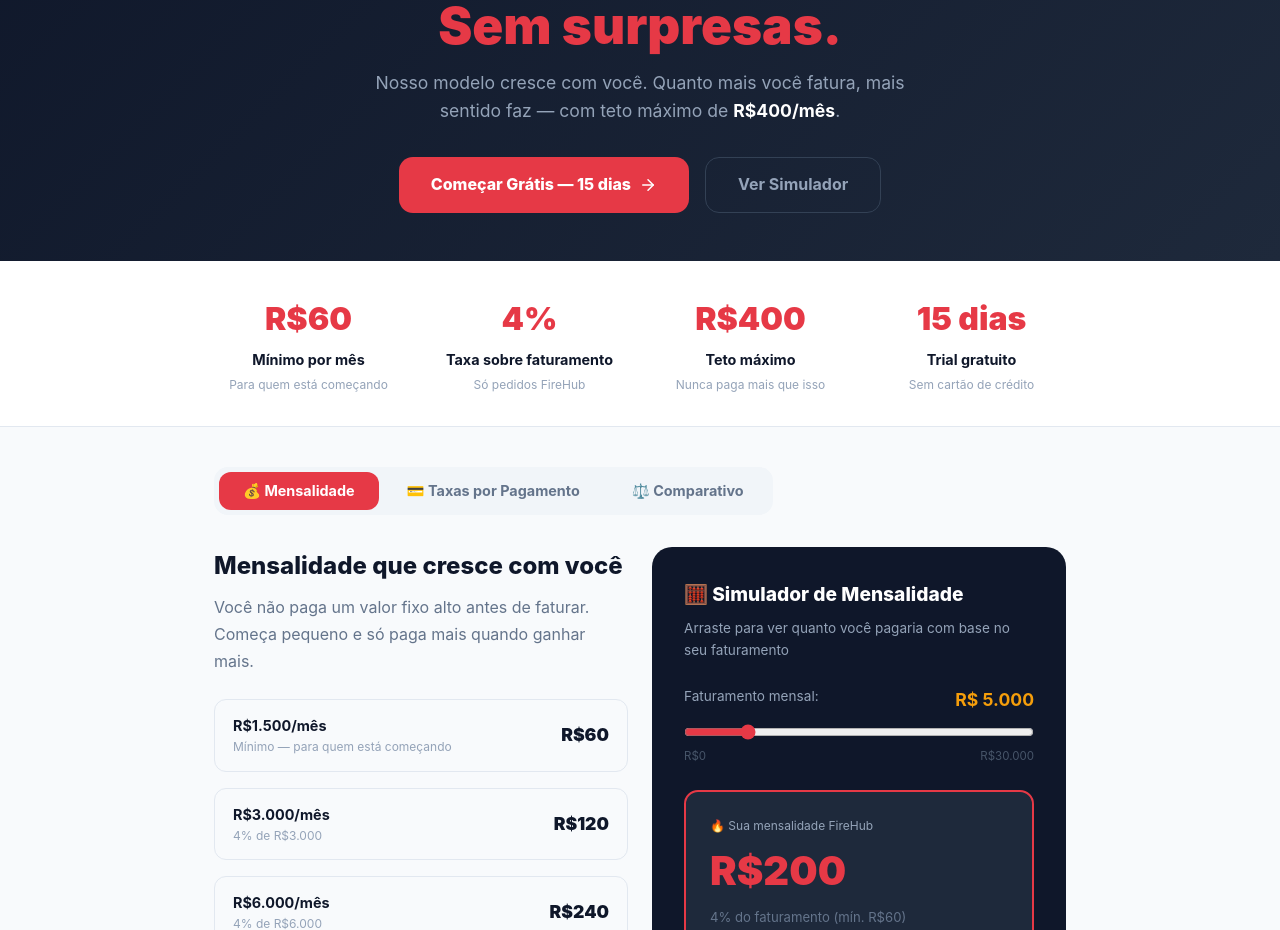
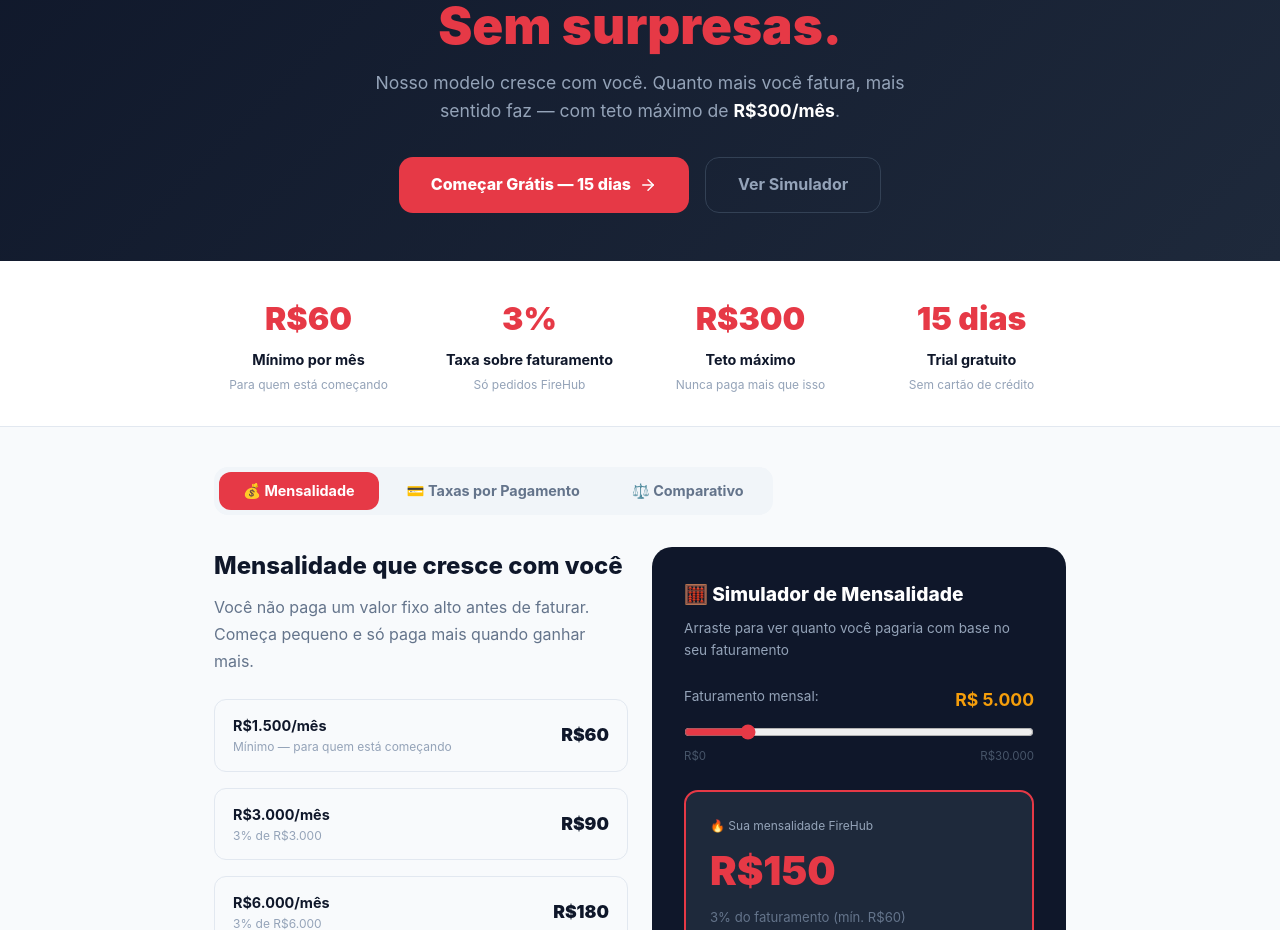
Before and after one commit to douglasmorett/hakim-portal, a Next.js app: page /planos in a window 1280 px wide. Shown: the part 182-1112 px from the top of the page. Built offline with nearby package versions, Linux system fonts and the light colour scheme.

Commit message:
feat: taxa FireHub 3% (vs concorrencia 4%) - teto R, split pagarme, DRE e pagina planos atualizados

```diff
--- a/src/app/planos/page.tsx
+++ b/src/app/planos/page.tsx
@@ -40,7 +40,7 @@
     ? "✅ Mês sem vendas = R$0"
     : result.modelo === "fixo"
     ? `✅ Teto fixo (≥ R$${FIREHUB_PLAN.THRESHOLD.toLocaleString("pt-BR")})`
-    : `4% do faturamento (mín. R$${FIREHUB_PLAN.MIN_MONTHLY})`;
+    : `${FIREHUB_PLAN.PERCENT_RATE}% do faturamento (mín. R$${FIREHUB_PLAN.MIN_MONTHLY})`;
 
   return (
     <div style={{ background: "#0F172A", borderRadius: "20px", padding: "2rem", color: "#fff" }}>
@@ -136,7 +136,7 @@
             <span style={{ color: "#E63946" }}>Sem surpresas.</span>
           </h1>
           <p style={{ fontSize: "1.1rem", color: "#94A3B8", maxWidth: 540, margin: "0 auto 2rem" }}>
-            Nosso modelo cresce com você. Quanto mais você fatura, mais sentido faz — com teto máximo de <strong style={{ color: "#fff" }}>R$400/mês</strong>.
+            Nosso modelo cresce com você. Quanto mais você fatura, mais sentido faz — com teto máximo de <strong style={{ color: "#fff" }}>R${FIREHUB_PLAN.MAX_MONTHLY}/mês</strong>.
           </p>
           <div style={{ display: "flex", gap: "1rem", justifyContent: "center", flexWrap: "wrap" }}>
             <a href="/login" style={{ padding: "14px 32px", borderRadius: "14px", background: "#E63946", color: "#fff", fontWeight: 800, fontSize: "1rem", textDecoration: "none", display: "inline-flex", alignItems: "center", gap: "8px" }}>
@@ -153,9 +153,9 @@
       <div style={{ background: "#fff", borderBottom: "1px solid #E2E8F0" }}>
         <div style={{ maxWidth: 900, margin: "0 auto", padding: "2rem 1.5rem", display: "grid", gridTemplateColumns: "repeat(auto-fit, minmax(160px, 1fr))", gap: "2rem", textAlign: "center" }}>
           {[
-            { value: "R$60", label: "Mínimo por mês", sub: "Para quem está começando" },
-            { value: "4%", label: "Taxa sobre faturamento", sub: "Só pedidos FireHub" },
-            { value: "R$400", label: "Teto máximo", sub: "Nunca paga mais que isso" },
+            { value: `R$${FIREHUB_PLAN.MIN_MONTHLY}`, label: "Mínimo por mês", sub: "Para quem está começando" },
+            { value: `${FIREHUB_PLAN.PERCENT_RATE}%`, label: "Taxa sobre faturamento", sub: "Só pedidos FireHub" },
+            { value: `R$${FIREHUB_PLAN.MAX_MONTHLY}`, label: "Teto máximo", sub: "Nunca paga mais que isso" },
             { value: "15 dias", label: "Trial gratuito", sub: "Sem cartão de crédito" },
           ].map((item, i) => (
             <div key={i}>
@@ -189,9 +189,9 @@
               <div style={{ display: "flex", flexDirection: "column", gap: "1rem" }}>
                 {[
                   { fatur: "R$1.500/mês", mensalidade: "R$60", desc: "Mínimo — para quem está começando" },
-                  { fatur: "R$3.000/mês", mensalidade: "R$120", desc: "4% de R$3.000" },
-                  { fatur: "R$6.000/mês", mensalidade: "R$240", desc: "4% de R$6.000" },
-                  { fatur: "R$10.000+/mês", mensalidade: "R$400", desc: "✅ Teto máximo — nunca paga mais" },
+                  { fatur: "R$3.000/mês", mensalidade: "R$90", desc: "3% de R$3.000" },
+                  { fatur: "R$6.000/mês", mensalidade: "R$180", desc: "3% de R$6.000" },
+                  { fatur: "R$10.000+/mês", mensalidade: "R$300", desc: "✅ Teto máximo — nunca paga mais" },
                 ].map((row, i) => (
                   <div key={i} style={{
                     display: "flex", justifyContent: "space-between", alignItems: "center",
--- a/src/app/store/financeiro/DREClient.tsx
+++ b/src/app/store/financeiro/DREClient.tsx
@@ -21,7 +21,7 @@
 };
 
 // Plataforma FireHub — Pay as You Grow
-// < R$6.250/mês: 4% (mín R$60) | ≥ R$6.250/mês: R$250 fixo
+// 3% do faturamento (mín R$60 · teto R$300)
 function calcPlatformFee(total: number): number {
   return calcMensalidade(total).mensalidade;
 }
@@ -361,7 +361,7 @@
             <div style={{ padding: "12px 24px 4px", background: "#F0F9FF" }}>
               <span style={{ fontSize: "0.72rem", fontWeight: 800, color: "#0369A1", letterSpacing: 1 }}>PLATAFORMA FIREHUB</span>
             </div>
-            <DRERow label={`(-) Mensalidade FireHub (4% · mín R$60 · teto R$${FIREHUB_PLAN.MAX_MONTHLY})`} value={-dre.taxaFireHub} color="#0369A1" />
+            <DRERow label={`(-) Mensalidade FireHub (3% · mín R$60 · teto R$${FIREHUB_PLAN.MAX_MONTHLY})`} value={-dre.taxaFireHub} color="#0369A1" />
             <div style={{ padding: "6px 24px 10px", background: "#F0F9FF" }}>
               <span style={{ fontSize: "0.72rem", color: "#0369A1" }}>
                 {dre.receitaBruta >= FIREHUB_PLAN.THRESHOLD
--- a/src/lib/firehub-billing.ts
+++ b/src/lib/firehub-billing.ts
@@ -3,29 +3,30 @@
  *
  * Regras:
  *  - Faturamento = 0 no mês        → R$0 (sem cobrança)
- *  - Faturamento > 0                → mínimo de R$60/mês
- *  - Faturamento < R$10.000/mês    → 4% do faturamento (mín R$60)
- *  - Faturamento ≥ R$10.000/mês    → R$400 fixo (teto máximo)
+ *  - Faturamento > 0               → mínimo de R$60/mês
+ *  - Faturamento < R$10.000/mês    → 3% do faturamento (mín R$60)
+ *  - Faturamento ≥ R$10.000/mês    → R$300 fixo (teto máximo)
  *  - Apenas pedidos FireHub contam (iFood, 99Food, Rappi = fora)
  *  - 1ª cobrança: após trial de 15 dias
  *  - Débito automático do saldo online (Pagar.me)
  *  - Se saldo insuficiente: dívida acumula para o próximo mês
  *
- * Comparativo: Brendi cobra R$300 teto — FireHub cobra até R$400 (mais justo para alto volume)
+ * ✅ Diferencial: Concorrência cobra 4% — FireHub cobra apenas 3%
+ *    mantendo piso de R$60 e teto de R$300.
  */
 
 export const FIREHUB_PLAN = {
-  PERCENT_RATE: 4,          // 4% sobre o faturamento
+  PERCENT_RATE: 3,          // 3% sobre o faturamento (concorrência cobra 4%)
   MIN_MONTHLY: 60,          // Mínimo R$60/mês
-  MAX_MONTHLY: 400,         // Teto R$400/mês (atualizado 10/05/2026 — Brendi = R$300)
-  THRESHOLD: 10000,         // A partir de R$10.000, vai pro teto fixo (4% × R$10.000 = R$400)
-  TRIAL_DAYS: 15,           // Dias de trial gratuito (atualizado 10/05/2026)
+  MAX_MONTHLY: 300,         // Teto R$300/mês (3% × R$10.000)
+  THRESHOLD: 10000,         // A partir de R$10.000, vai pro teto fixo
+  TRIAL_DAYS: 15,           // Dias de trial gratuito
   PIX_RATE: 0.005,          // 0,5% por transação PIX
   PIX_FIXED: 0.40,          // R$0,40 fixo por transação PIX
   CREDIT_RATE: 0.0399,      // 3,99% cartão crédito (spread MDR)
   DEBIT_RATE: 0.0149,       // 1,49% débito
   VOUCHER_RATE: 0.0249,     // 2,49% voucher VR
-  SPLIT_PLATFORM: 0.04,     // 4% do faturamento inclui a mensalidade
+  SPLIT_PLATFORM: 0.03,     // 3% do faturamento = mensalidade via split
 };
 
 /**
@@ -39,7 +40,8 @@
   mensalidade: number;
   modelo: "zero" | "percentual" | "fixo";
   faturamento: number;
-  economia: number; // Quanto economiza vs Brendi
+  economia: number; // Quanto economiza vs concorrência (que cobra 4%)
+  economiaAnual: number;
 } {
   let mensalidade: number;
   let modelo: "zero" | "percentual" | "fixo";
@@ -49,10 +51,10 @@
     mensalidade = 0;
     modelo = "zero";
   } else if (faturamentoMes >= FIREHUB_PLAN.THRESHOLD) {
-    mensalidade = FIREHUB_PLAN.MAX_MONTHLY; // R$400 fixo
+    mensalidade = FIREHUB_PLAN.MAX_MONTHLY; // R$300 fixo
     modelo = "fixo";
   } else {
-    // 4% do faturamento, com mínimo de R$60
+    // 3% do faturamento, com mínimo de R$60
     mensalidade = Math.max(
       FIREHUB_PLAN.MIN_MONTHLY,
       faturamentoMes * (FIREHUB_PLAN.PERCENT_RATE / 100)
@@ -60,16 +62,17 @@
     modelo = "percentual";
   }
 
-  // Economia vs Brendi (R$300 teto, threshold R$7.500)
-  // Nota: FireHub tem teto maior (R$400) mas é mais justo para restaurantes menores
-  const brendiMensalidade = faturamentoMes === 0 ? 0
-    : faturamentoMes >= 7500 ? 300
-    : Math.max(60, faturamentoMes * 0.04);
-  // economia pode ser negativa para alto volume (FireHub cobra mais que Brendi acima de R$7.500)
-  // mas FireHub oferece MUITO mais features que justificam o valor
-  const economia = brendiMensalidade - mensalidade;
+  // Economia vs concorrência (que cobra 4% com teto diferente)
+  const concorrenciaMensalidade = faturamentoMes === 0 ? 0
+    : Math.min(
+        Math.max(60, faturamentoMes * 0.04), // 4% com mín R$60
+        400                                   // teto da concorrência
+      );
 
-  return { mensalidade, modelo, faturamento: faturamentoMes, economia };
+  const economia = concorrenciaMensalidade - mensalidade;
+  const economiaAnual = economia * 12;
+
+  return { mensalidade, modelo, faturamento: faturamentoMes, economia, economiaAnual };
 }
 
 /**
--- a/src/lib/pagarme.ts
+++ b/src/lib/pagarme.ts
@@ -18,9 +18,9 @@
 const SECRET_KEY = process.env.PAGARME_SECRET_KEY || "";
 const FIREHUB_RECIPIENT_ID = process.env.PAGARME_RECIPIENT_ID || "";
 
-// Taxa FireHub: 4% de cada pedido (Pay as You Grow)
-// Min R$0.50 por transação, Max aplicado no split
-const FIREHUB_SPLIT_PERCENTAGE = 4;
+// Taxa FireHub: 3% de cada pedido (Pay as You Grow — concorrência cobra 4%)
+// Min R$60/mês | Teto R$300/mês
+const FIREHUB_SPLIT_PERCENTAGE = 3;
 
 function authHeader() {
   const encoded = Buffer.from(`${SECRET_KEY}:`).toString("base64");
```
